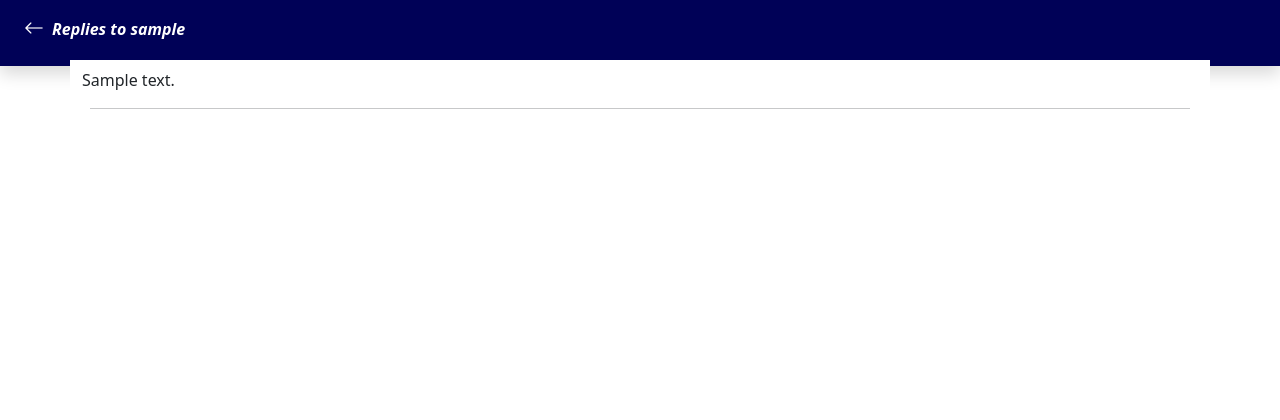
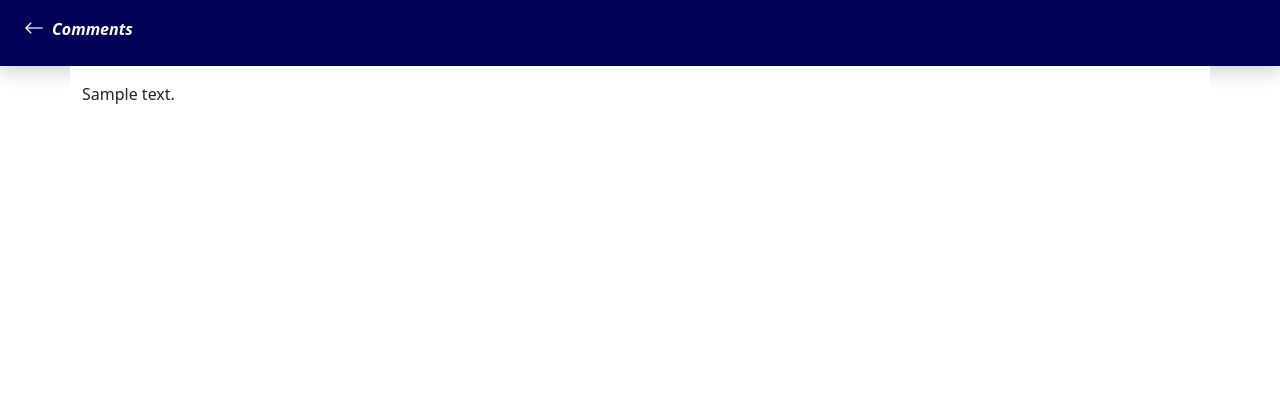
Before and after one commit to venusco1/Fikrin, a Django app: page /post/comment/1/1/add_reply/ in a window 1280 px wide. Shown: the top 420 px of the page. Run offline with Django 4.2, Linux system fonts and the light colour scheme; a user stored in the database is signed in; tables that the repository leaves empty hold one stand-in row (values such as "Sample post"); some libraries are stand-ins or nearby versions.

Commit message:
commited

```diff
--- a/FknPj/FknAp/views.py
+++ b/FknPj/FknAp/views.py
@@ -32,7 +32,7 @@ def send_notification(registration_ids, message_title, message_desc, post_id):
         "notification": {
             "body": message_desc,
             "title": str(message_title) + ": ",
-            "click_action": "https://fikr.in/"
+            "click_action": "fikr.in"
 
         },
         "data": {
@@ -44,6 +44,8 @@ def send_notification(registration_ids, message_title, message_desc, post_id):
     print(result.json())
 
 
+
+
 @login_required
 def create_post(request):
     if request.method == 'POST':
@@ -51,9 +53,11 @@ def create_post(request):
 
         post = Post.objects.create(creater=request.user, content_text=content_text)
 
+        # Get the ID of the newly created post
         post_id = post.id
+
         try:
-            devices = FCMDevice.objectsNotification.filter(active=True)
+            devices = FCMDevice.objects.filter(active=True)
             registration_ids = [device.registration_id for device in devices]
 
             if registration_ids:
@@ -75,7 +79,6 @@ def create_post(request):
     return render(request, 'index.html', {'posts': posts})
 
 
-
 @csrf_exempt
 def edit_post(request, post_id):
     if request.method == 'POST':
@@ -84,7 +87,6 @@ def edit_post(request, post_id):
         post.content_text = text
         new_text = post.content_text
         post.edit_post(new_text=new_text)
-
         return redirect('Authentication:home')
 
     else:
@@ -110,17 +112,17 @@ def comments(request, post_id):
             parent_comment = Comment.objects.get(id=parent_comment_id)
 
         # Check if the post belongs to the user
-        if post.creater == request.user:
-            new_comment = Comment.objects.create(
-                post=post,
-                commenter=request.user,
-                comment_content=comment_text,
-                parent_comment=parent_comment,
-            )
+        new_comment = Comment.objects.create(
+            post=post,
+            commenter=request.user,
+            comment_content=comment_text,
+            parent_comment=parent_comment,
+        )
 
         # Save notification
-        message = f" By {request.user.username}: {comment_text}"
-        notification = Notification.objects.create(user=request.user, post=post, message=message)
+        if post.creater == request.user:
+            message = f" By {request.user.username}: {comment_text}"
+            notification = Notification.objects.create(user=request.user, post=post, message=message)
 
         try:
             devices = FCMDevice.objects.filter(active=True)
@@ -167,9 +169,9 @@ def add_reply(request, post_id, comment_id):
             parent_comment=parent_comment
         )
 
-        # Save notification
-        message = f" By {request.user.username}: {body}"
-        notification = Notification.objects.create(user=request.user, post=post, message=message)
+        if parent_comment.commenter == request.user:
+            message = f" By {request.user.username}: {body}"
+            notification = Notification.objects.create(user=request.user, post=post, message=message)
 
         try:
             devices = FCMDevice.objects.filter(active=True)
--- a/FknPj/templates/base.html
+++ b/FknPj/templates/base.html
@@ -24,6 +24,13 @@
             };
         </script>
 
+        <script>
+          // Function to handle notification click action
+          function handleNotificationClick() {
+              // Redirect the user to the desired page
+              window.location.href = "https://fikr.in/";
+          }
+      </script>
         {% block 'style' %}{% endblock 'style' %}
 
         <!-- CSS stylesheets -->
--- a/FknPj/templates/reply.html
+++ b/FknPj/templates/reply.html
@@ -11,22 +11,22 @@
 {% endblock 'style' %}
 
 {% block 'content' %}
-<!-- header section -->
-<section>
-    <div class="container-fluid fixed-top" style="padding: 0;">
-      <header class="navbar flex-md-nowrap pe-0 shadow mb-0 pl-2 py-2" data-bs-theme="light" style="background-color: #000157;">  <!-- #000157 -->
-          <a class="navbar-brand fs-5 text-white px-3" href="{% url 'FknAp:comments' post.id %}">
-            <i class="bi bi-arrow-left px-2 fw-bold" style="display: block; width: 165px; height: 40px"><small class="fs-6 mx-2"><b>Replies to {{ parent_comment.commenter }}</b></small></i>
-          </a>
-      </header>
+
+<div class="container-fluid" style="padding: 0;">
+    <header class="navbar flex-md-nowrap pe-0 shadow mb-0 pl-2 py-2" data-bs-theme="light" style="background-color: #000157;">
+        <a class="navbar-brand fs-5 text-white px-3" href="{% url 'FknAp:comments' post.id %}">
+            <i class="bi bi-arrow-left px-2 fw-bold" style="display: block; width: 165px; height: 40px"><small class="fs-6 mx-2"><b>Comments</b></small></i>
+        </a>
+    </header>
+</div>
+<div class="container-fluid pt-0 sticky-top" style="padding: 0;">
+    <div class="container pt-2 bg-white">
+        <div class="content">
+            <p class="text-gray-700 mt-2 mb-0" id="content" style="white-space: pre-wrap;">{{ parent_comment.comment_content }}</p>
+        </div>
+        <button class="btn btn-sm btn-link text-decoration-none p-0 mt-1 mb-2" onclick="toggleContent(this)" style="padding:0;">Read the post</button>
     </div>
-    <div class="container bg-white fixed-top comment-shows" style="margin-top: 60px;">
-        <div class="content"><p class="text-gray-700 mt-2" id="content" style="white-space: pre-wrap;">{{ parent_comment.comment_content }}</p></div>
-            <button class="btn btn-sm btn-link text-decoration-none p-0 mt-2" onclick="toggleContent(this)" style="padding:0;">Read More</button>
-        <hr class="mx-2">
-    </div>
-</section>
-
+</div>
 
 <div class="container" id="dynamicMarginContainer" style="margin-top:165px;">
 
```
Also changed, not shown: FknPj/static/js/index.js (+14 -0 lines), FknPj/templates/comments.html (+4 -5 lines), FknPj/templates/index.html (line endings or trailing spaces).
